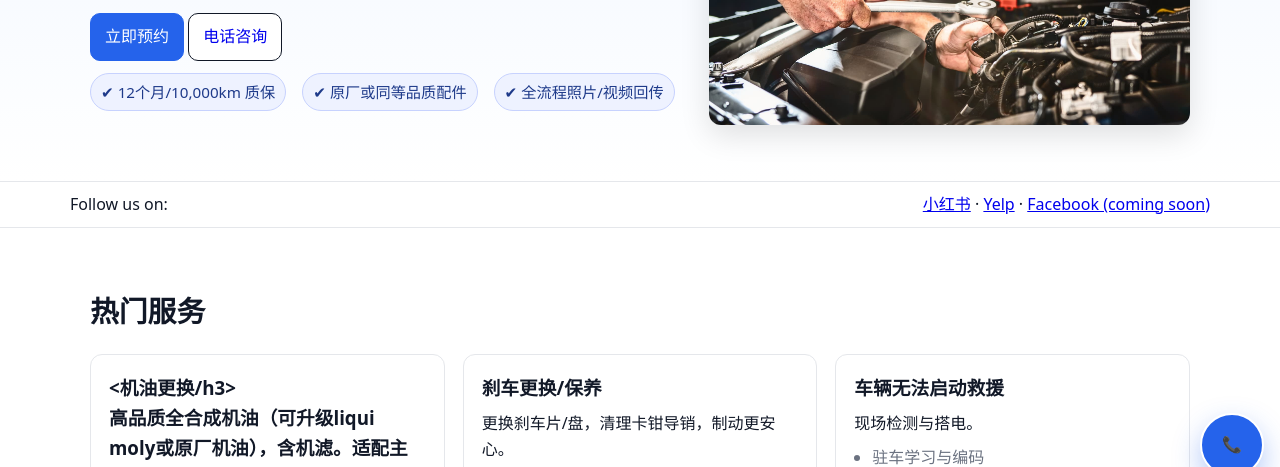
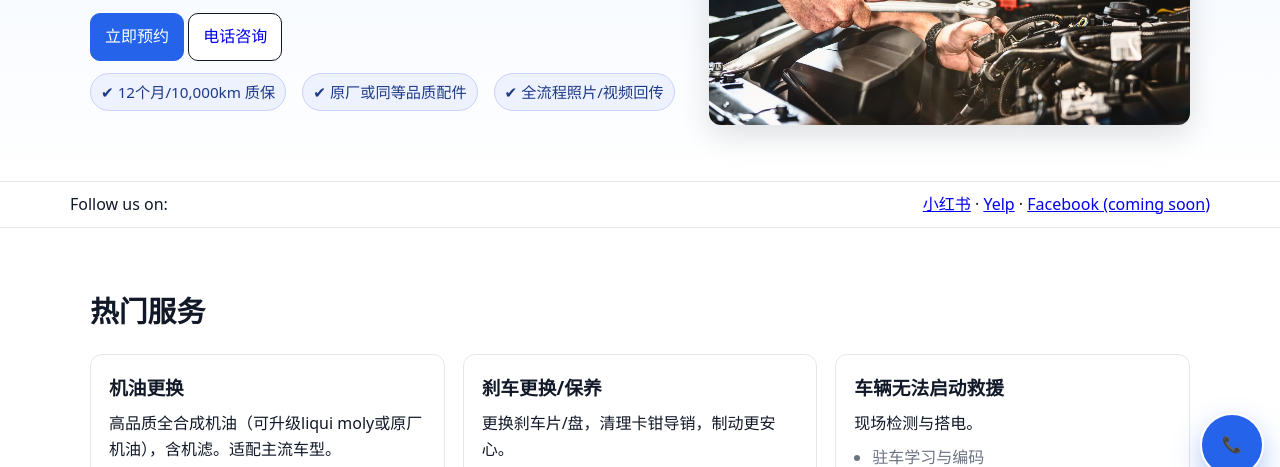
Before and after one commit to oyang914/markham-e-auto-site, a plain HTML site: page index.html in a window 1280 px wide. Shown: the part 307-774 px from the top of the page. Drawn offline with Linux system fonts and the light colour scheme; no server answers.

Commit message:
text bug fixed

```diff
--- a/index.html
+++ b/index.html
@@ -130,7 +130,7 @@
       <h2>热门服务</h2>
       <div class="cards">
         <article class="card">
-          <h3><机油更换/h3>
+          <h3>机油更换</h3>
           <p>高品质全合成机油（可升级liqui moly或原厂机油），含机滤。适配主流车型。</p>
           <ul><li>含15点安全检查</li><li>重置保养里程</li></ul>
         </article>
```
